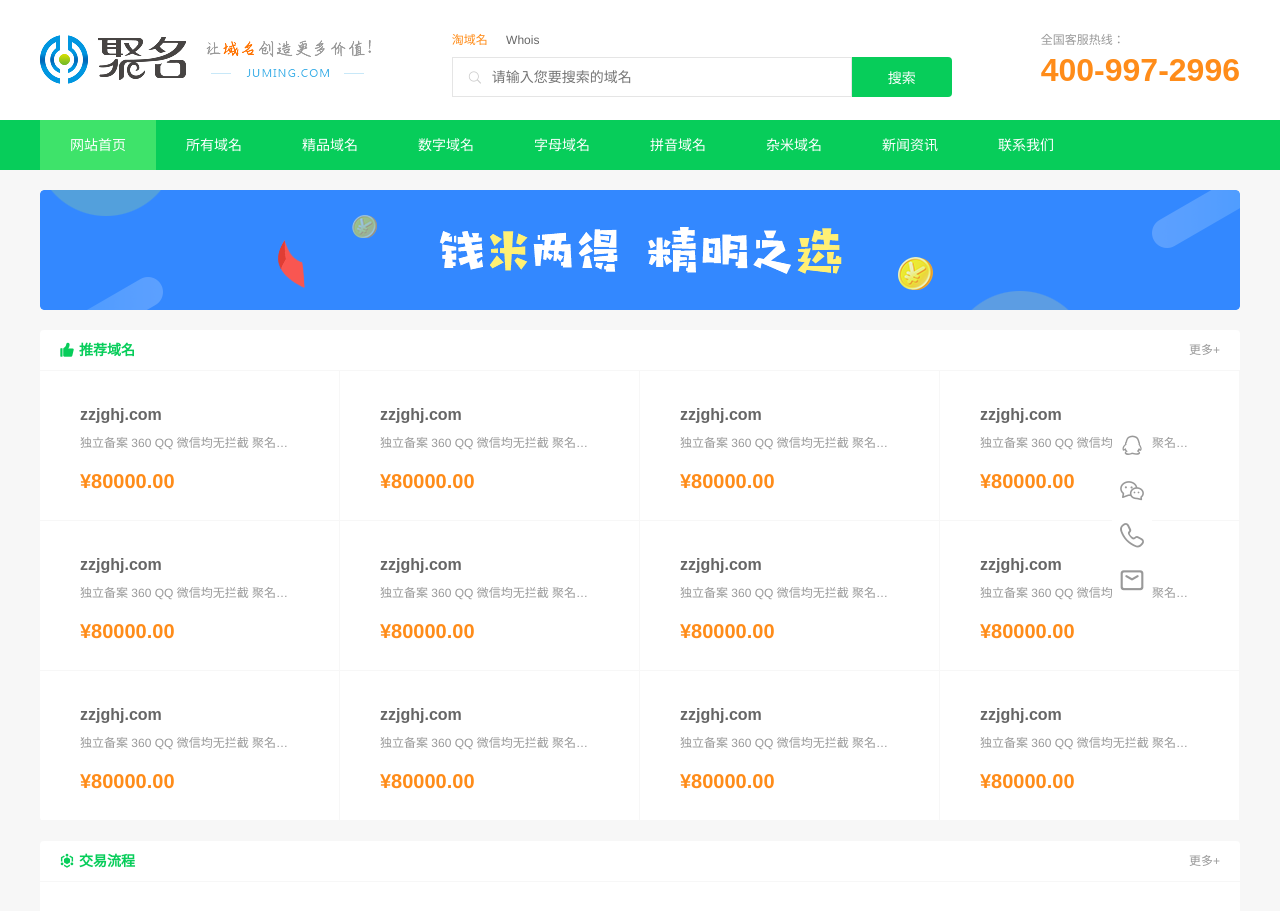
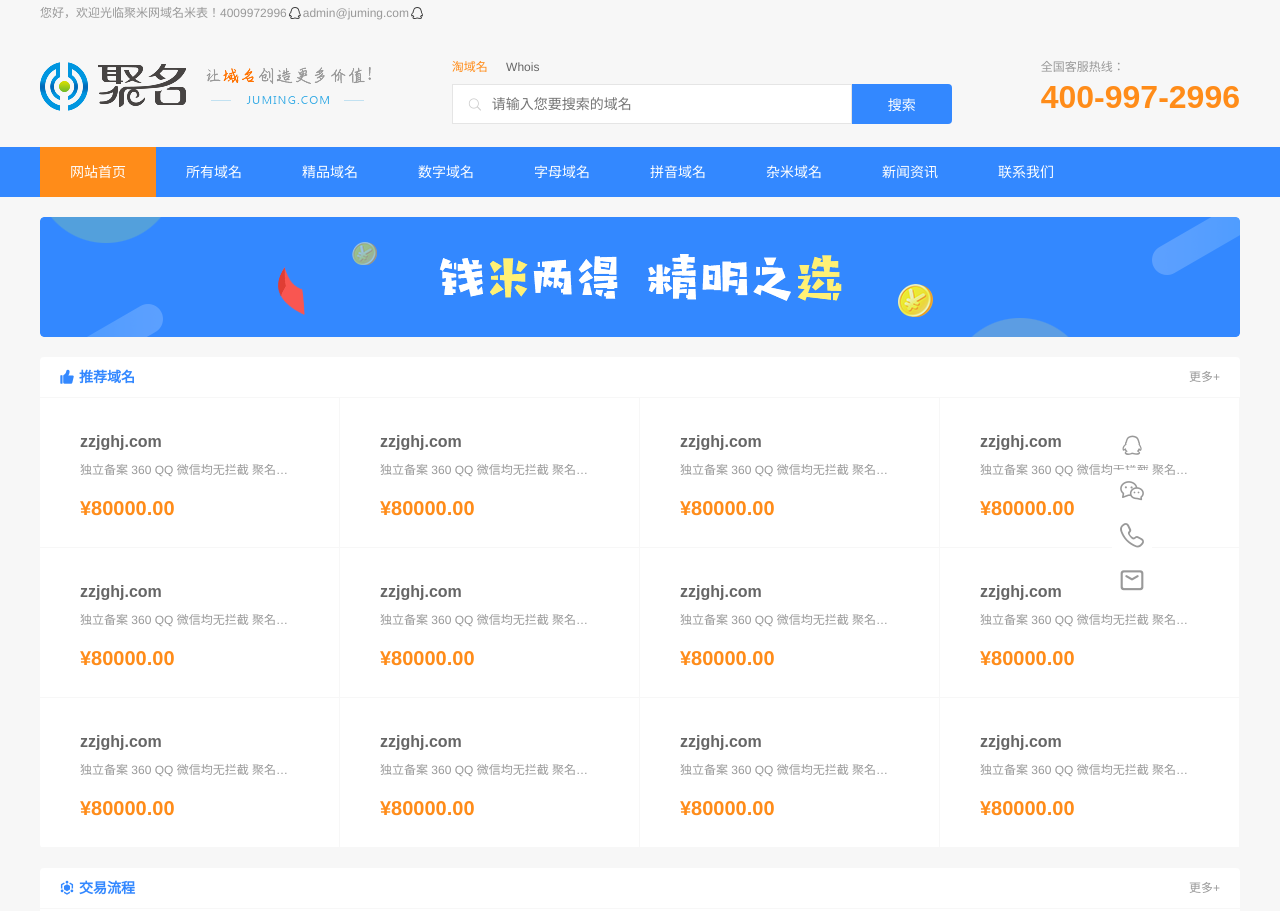
Before and after one commit to qiaoer1234/mibiao-demo03, a website: page app/index.html in a window 1280 px wide. Shown: the top 911 px of the page. Drawn offline with Linux system fonts and the light colour scheme.

Commit message:
7.11项目初始化1

```diff
--- a/app/index.html
+++ b/app/index.html
@@ -3,7 +3,7 @@
 
 <head>
   <meta charset="UTF-8">
-  <title>米表1</title>
+  <title>米表</title>
   <meta name="renderer" content="webkit">
   <meta http-equiv="X-UA-Compatible" content="IE=edge,chrome=1">
   <link rel="stylesheet" type="text/css" href="./styles/layer.css" />
@@ -23,10 +23,24 @@
 </head>
 
 <body class="theme-green">
-  <div class="" style="background: #fff">
     <!--头部-->
+    <div class="head-top">
+      <div class="container">
+        <p class="fl font12 cl-gray">您好，欢迎光临聚米网域名米表！</p>
+        <span class="fl i-b _span1"><a href="javascript:;">
+            <i class="iconfont icon-QQ"></i>
+            <p class="fl font12 cl-gray" >4009972996</p>
+          </a></span>
+        <span class="fl i-b"><a>
+            <i class="iconfont icon-QQ"></i>
+            <p class="fl font12 cl-gray">admin@juming.com</p>
+          </a></span>
+      </div>
+
+    </div>
     <div class="container">
       <div id="jm-head">
+
         <div class="head-box">
           <div id="logo"><a href="index.html" title="米表"><img src="./images/logo.png" alt="logo" title="米表"
                 class="fl"></a></div>
@@ -54,7 +68,7 @@
       </div>
     </div>
 
-  </div>
+
 
   <!--导航-->
   <div id="nav">
--- a/app/styles/sass/main.scss
+++ b/app/styles/sass/main.scss
@@ -3,9 +3,11 @@
 /* #region sass vars */
 // orange
 $cl-oran: #F90;
-$cl-blue: #3388FF;
+$cl-blue: #018ffe;
 $cl-gray: #F7F7F7;
 $cl-green:#07cd5a;
+$cl-orange: #fe7e00;
+
 // border gray
 $cl-borgray: #e5e5e5;
 $cl-fontgray: #999999;
@@ -18,8 +20,9 @@ $cl-fontgray: #999999;
 //   color: red;
 // }
 body {
-  background-color: #f00;
+  background-color: #f7f7f7;
 }
+
 
 // layui overrides
 .layui-laypage .layui-laypage-curr .layui-laypage-em {
@@ -42,49 +45,11 @@ body {
   border-color: $cl-blue;
 }
 
-.theme-green {
-    .layui-btn-primary:hover {
-      background-color: $cl-green;
-      color: $cl-green;
-    }
-
-    .column,.yl_column{
-      i, h2{
-        color: $cl-green;
-      }
-  }
-  .cont-domain_sell ._box1 ._box1-i ._flex-wra ._i:hover p{
-    color: $cl-green;
-  }
-  .tab-title li.active a, .tab-title li:hover a, .cont-domain_sell ._box1 ._box1-i ._flex-wra ._i:hover ._cir{
-    background-color: $cl-green;
-  }
-  .ajax-submit,.buy-btn, .selected-list li:hover .buy-btn-selected, #nav {
-    background-color: $cl-green;
-  }
-  .navbar li .on, .navbar li a:hover{
-    background-color: #3EE36A;
-  }
-  .selected-list li:hover .buy-btn-selected,.layui-btn-primary:hover{
-    border-color: $cl-green!important;
-  }
-  .cont-alldomain ._box0 ._cates ._sub{
-    color: $cl-green;
-    border-color: $cl-green!important;
-  }
-
-  .cont-alldomain {
-    ._box0 {
-      ._cates {
-        ._btn {
-          &.on{
-            background-color: $cl-green;
-            color: #fff !important;
-            border-color: $cl-green;
-          }
-        }
-      }
-    }
+.theme-green{
+  .head-top{
+    height: 26px;
+    line-height: 26px;
+    border-bottom: #f7f7f7 1px solid;
   }
 }
 
@@ -508,6 +473,3 @@ body {
 }
 
 // #endregion app css
-body{
-  background: #000;
-}
```
Also changed, not shown: app/styles/main.css.
